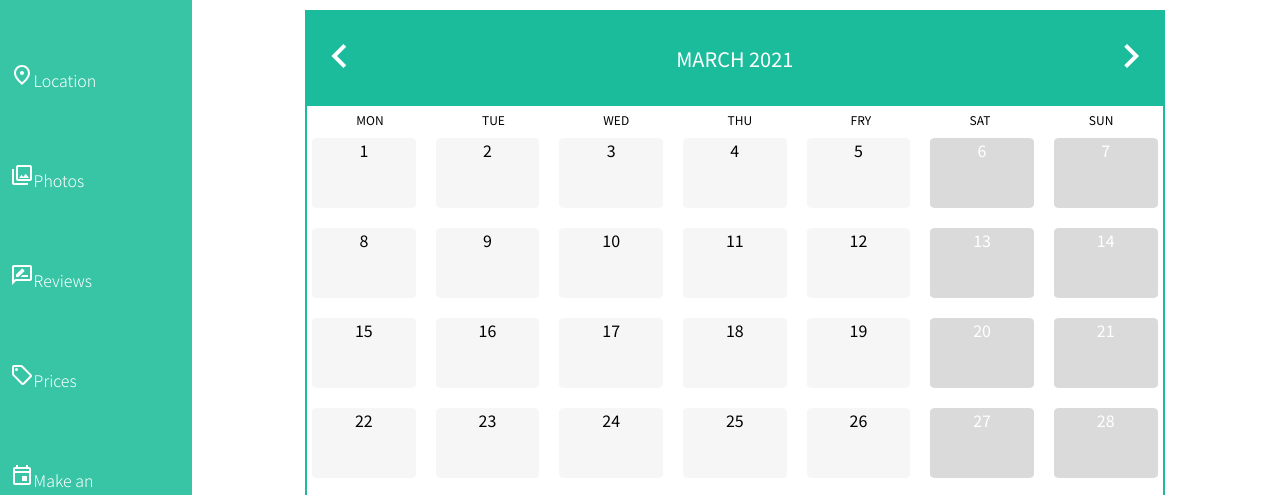
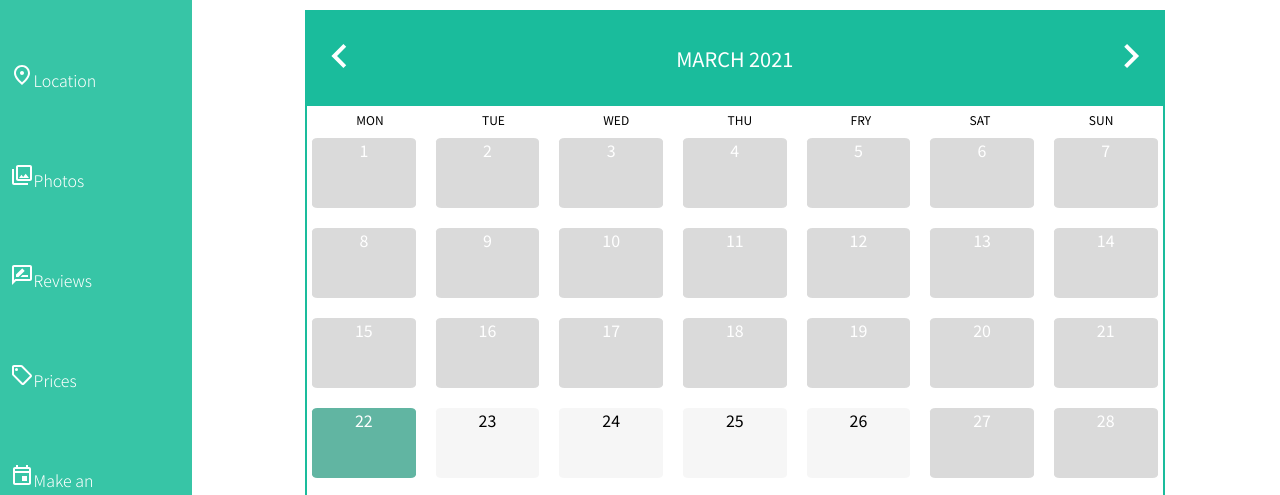
Before and after one commit to mirceaiscoding/Proiect-Technici-WEB, a plain HTML site: page appointment.html in a window 1280 px wide. Shown: the part 247-742 px from the top of the page. Drawn offline with Linux system fonts and the light colour scheme.

Commit message:
Made days before today unavailable

```diff
--- a/appointment-styles.css
+++ b/appointment-styles.css
@@ -75,28 +75,39 @@ ul{
     color: black;
     text-align: center;
     border-radius: 5%;
+    cursor: pointer;
 
 }
 
-.day:hover{
+.day:hover, .day:active{
     background-color: #03886b9f;
     color: white;
-    transition: all 0.3s ease;
+    transition: all 0.5s ease;
+}
+
+.day-current-date{
+    background-color: #03886b9f;
+    color: white;
+    border-radius: 5%;
+    text-align: center;
+    cursor: pointer;
+
 }
 
 
-.day-weekend{
+.day-weekend, .day-before-current-date{
     background-color: rgba(0, 0, 0, 0.144);
     color: white;
     text-align: center;
     border-radius: 5%;
+    cursor: pointer;
 }
 
 
-.day-weekend:hover{
+.day-weekend:hover, .day-weekend:active, .day-before-current-date:hover, .day-before-current-date:active{
     background-color: #8803039f;
     color: white;
-    transition: all 0.3s ease;
+    transition: all 0.5s ease;
 }
 
 
--- a/javascript/calendar.js
+++ b/javascript/calendar.js
@@ -47,7 +47,41 @@ function addDays(year, month){
             li.setAttribute("class", "day");
         }
     }
+}
 
+
+// Adds the days of the month (when the shown month is the current month)
+function addDaysCurrentMonth(year, month, day){
+    const numberOfDays = getDaysInMonth(year, month);
+    const daysElement = document.getElementById("days");
+    for (let index = 1; index <= numberOfDays; index++){
+
+        const currentDate = new Date(year, month, index);
+        const currenntWeekday = currentDate.getDay();
+
+        let li = document.createElement("li");
+        li.setAttribute("id", "day-" + index.toString());
+        li.innerText = index.toString();
+        daysElement.appendChild(li);
+
+        if (currenntWeekday == 0 || currenntWeekday == 6){
+            li.setAttribute("class", "day-weekend");
+            continue;
+        }
+
+        if (index < day){
+            li.setAttribute("class", "day-before-current-date");
+            continue;
+        }
+
+        if (index == day){
+            li.setAttribute("class", "day-current-date");
+            continue;
+        }
+
+        li.setAttribute("class", "day");
+
+    }
 }
 
 
@@ -58,14 +92,23 @@ function updateCalendar(date){
     const daysElement = document.getElementById("days");
     daysElement.innerHTML = "";
 
+    // Year
+    const year = date.getFullYear();
+    console.log("Year is " + year);
+
     // Month name
     const month = date.getMonth();
     const monthName = months[month];
     console.log("Month is " + monthName);
 
-    // Year
-    const year = date.getFullYear();
-    console.log("Year is " + year);
+    // Day
+    const day = date.getDate();
+    console.log("Current day is " + day);
+
+    // Show the current month and year
+    const monthElement = document.getElementById("month");
+    monthElement.innerHTML= monthName + " " + year;
+    console.log(monthElement);
 
     // First day of the month
     const firstDay = new Date(year, month, 1);
@@ -79,12 +122,11 @@ function updateCalendar(date){
     console.log("Added " + (weekdayFirstDay + 6) % 7 + " blank days");
 
     // Add the days of the month in the calendar
-    addDays(year, month);
-
-    // Show the current month and year
-    const monthElement = document.getElementById("month");
-    monthElement.innerHTML= monthName + " " + year;
-    console.log(monthElement);
+    if (shownDate.getMonth() == currentDate.getMonth() && shownDate.getFullYear() == currentDate.getFullYear()){
+        addDaysCurrentMonth(year, month, day);
+    }else{
+        addDays(year, month);
+    }
 }
 
 
```
